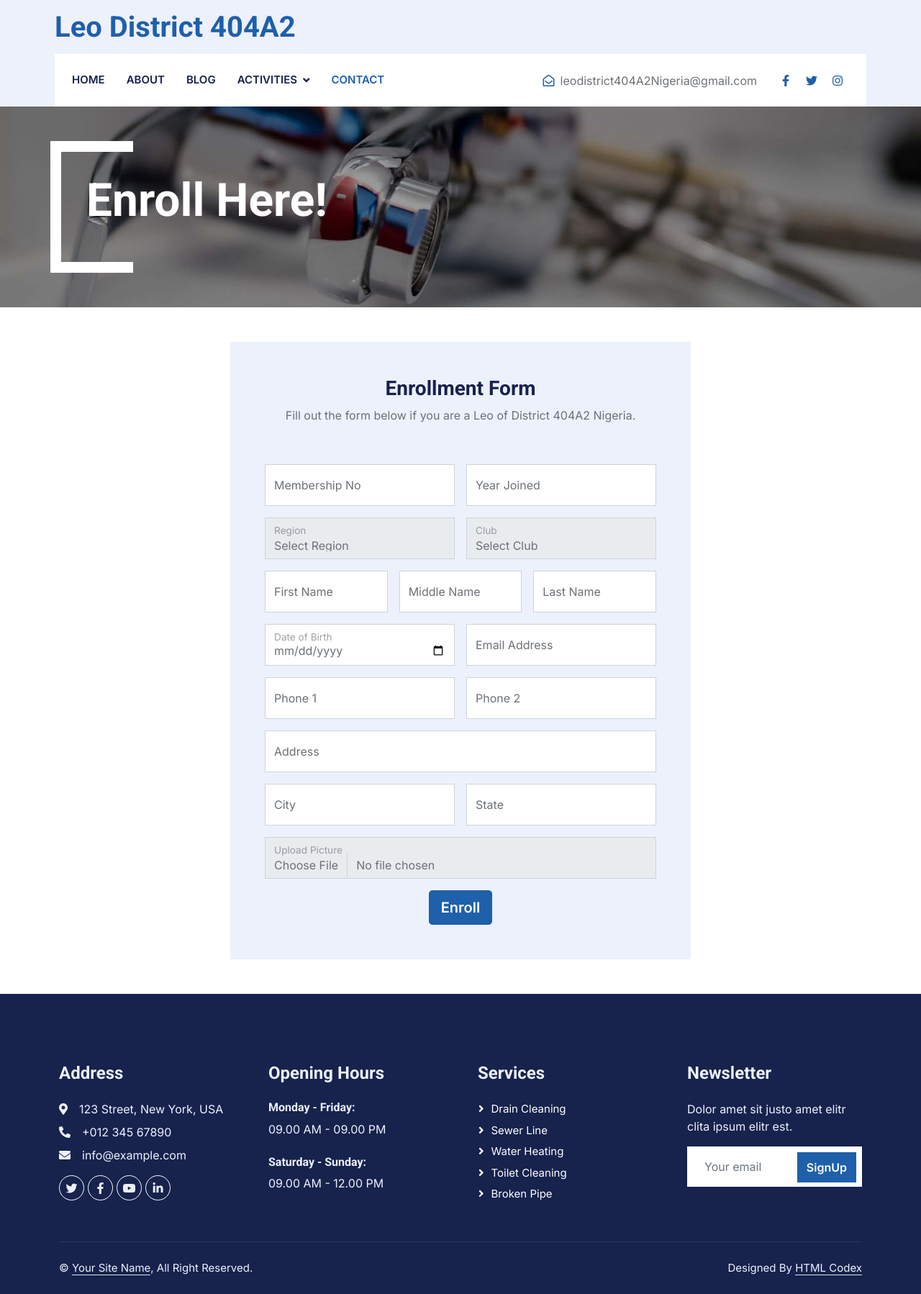
After one commit to Imoh27/LeoDistrict404A2-Website, a PHP site: page /form.html in a window 1280 px wide. The commit adds this page. Shown: the whole page at 72% size. Run offline with PHP 8.4, Linux system fonts and the light colour scheme; some libraries are stand-ins or nearby versions.

Commit message:
updated the ui

```diff
--- /dev/null
+++ b/form.html
@@ -0,0 +1,325 @@
+<!DOCTYPE html>
+<html lang="en">
+
+<head>
+    <meta charset="utf-8">
+    <title>Plumberz - Free Plumbing Website Template</title>
+    <meta content="width=device-width, initial-scale=1.0" name="viewport">
+    <meta content="" name="keywords">
+    <meta content="" name="description">
+
+    <!-- Favicon -->
+    <link href="img/favicon.ico" rel="icon">
+
+    <!-- Google Web Fonts -->
+    <link rel="preconnect" href="https://fonts.googleapis.com">
+    <link rel="preconnect" href="https://fonts.gstatic.com" crossorigin>
+    <link href="https://fonts.googleapis.com/css2?family=Inter:wght@400;600&family=Roboto:wght@500;700&display=swap" rel="stylesheet">
+
+    <!-- Icon Font Stylesheet -->
+    <link href="https://cdnjs.cloudflare.com/ajax/libs/font-awesome/5.10.0/css/all.min.css" rel="stylesheet">
+    <link href="https://cdn.jsdelivr.net/npm/bootstrap-icons@1.4.1/font/bootstrap-icons.css" rel="stylesheet">
+
+    <!-- Libraries Stylesheet -->
+    <link href="lib/animate/animate.min.css" rel="stylesheet">
+    <link href="lib/owlcarousel/assets/owl.carousel.min.css" rel="stylesheet">
+    <link href="lib/tempusdominus/css/tempusdominus-bootstrap-4.min.css" rel="stylesheet" />
+
+    <!-- Customized Bootstrap Stylesheet -->
+    <link href="css/bootstrap.min.css" rel="stylesheet">
+
+    <!-- Template Stylesheet -->
+    <link href="css/style.css" rel="stylesheet">
+</head>
+
+<body>
+    <!-- Spinner Start -->
+    <div id="spinner" class="show bg-white position-fixed translate-middle w-100 vh-100 top-50 start-50 d-flex align-items-center justify-content-center">
+        <div class="spinner-border text-primary" style="width: 3rem; height: 3rem;" role="status">
+            <span class="sr-only">Loading...</span>
+        </div>
+    </div>
+    <!-- Spinner End -->
+
+
+    <!-- Topbar Start -->
+    <div class="container-fluid bg-light d-none d-lg-block">
+        <div class="row align-items-center top-bar">
+            <div class="col-lg-3 col-md-12 text-center text-lg-start">
+                <a href="" class="navbar-brand m-0 p-0">
+                    <h1 class="text-primary m-0">Leo District 404A2</h1>
+                </a>
+            </div>
+            <div class="col-lg-9 col-md-12 text-end">
+                <!-- <div class="h-100 d-inline-flex align-items-center me-4">
+                    <i class="fa fa-map-marker-alt text-primary me-2"></i>
+                    <p class="m-0">123 Street, New York, USA</p>
+                </div>
+                <div class="h-100 d-inline-flex align-items-center me-4">
+                    <i class="far fa-envelope-open text-primary me-2"></i>
+                    <p class="m-0">info@example.com</p>
+                </div>
+                <div class="h-100 d-inline-flex align-items-center">
+                    <a class="btn btn-sm-square bg-white text-primary me-1" href=""><i class="fab fa-facebook-f"></i></a>
+                    <a class="btn btn-sm-square bg-white text-primary me-1" href=""><i class="fab fa-twitter"></i></a>
+                    <a class="btn btn-sm-square bg-white text-primary me-1" href=""><i class="fab fa-linkedin-in"></i></a>
+                    <a class="btn btn-sm-square bg-white text-primary me-0" href=""><i class="fab fa-instagram"></i></a>
+                </div> -->
+            </div>
+        </div>
+    </div>
+    <!-- Topbar End -->
+
+
+    <!-- Navbar Start -->
+    <div class="container-fluid nav-bar bg-light">
+        <nav class="navbar navbar-expand-lg navbar-light bg-white p-3 py-lg-0 px-lg-4">
+            <a href="" class="navbar-brand d-flex align-items-center m-0 p-0 d-lg-none">
+                <h1 class="text-primary m-0">Plumberz</h1>
+            </a>
+            <button class="navbar-toggler" type="button" data-bs-toggle="collapse" data-bs-target="#navbarCollapse">
+                <span class="fa fa-bars"></span>
+            </button>
+            <div class="collapse navbar-collapse" id="navbarCollapse">
+                <div class="navbar-nav me-auto">
+                    <a href="index.html" class="nav-item nav-link">Home</a>
+                    <a href="about.html" class="nav-item nav-link">About</a>
+                    <a href="service.html" class="nav-item nav-link">Blog</a>
+                    <div class="nav-item dropdown">
+                        <a href="#" class="nav-link dropdown-toggle" data-bs-toggle="dropdown">Activities</a>
+                        <div class="dropdown-menu fade-up m-0">
+                            <a href="booking.html" class="dropdown-item">Activities</a>
+                            <a href="team.html" class="dropdown-item">Signature Activities</a>
+                            <a href="testimonial.html" class="dropdown-item">Upcoming Activities</a>
+                            <a href="404.html" class="dropdown-item">Past Activities</a>
+                        </div>
+                    </div>
+                    <a href="contact.html" class="nav-item nav-link active">Contact</a>
+                </div>
+                <div class="h-100 d-inline-flex align-items-center me-4">
+                    <i class="far fa-envelope-open text-primary me-2"></i>
+                    <p class="m-0">leodistrict404A2Nigeria@gmail.com</p>
+                </div>
+                <div class="h-100 d-inline-flex align-items-center">
+                    <a class="btn btn-sm-square bg-white text-primary me-1" href="https://www.facebook.com/groups/leodistirct404a/" target="_blank"><i class="fab fa-facebook-f"></i></a>
+                    <a class="btn btn-sm-square bg-white text-primary me-1" href="https://twitter.com/LeoDist404a2?t=UNMJVXY_rO5MOYHOOWGJUA&s=09" target="_blank"><i class="fab fa-twitter"></i></a>
+                    <a class="btn btn-sm-square bg-white text-primary me-0" href="https://instagram.com/district404a2?igshid=MzRlODBiNWFlZA==" target="_blank"><i class="fab fa-instagram"></i></a>
+                </div>
+            </div>
+        </nav>
+    </div>
+    <!-- Navbar End -->
+
+
+    <!-- Page Header Start -->
+    <div class="container-fluid page-header mb-5 py-5">
+        <div class="container">
+            <h1 class="display-3 text-white mb-3 animated slideInDown">Enroll Here!</h1>
+
+        </div>
+    </div>
+    <!-- Page Header End -->
+
+
+    <!-- Form Start -->
+
+    <div class="d-flex justify-content-center">
+        <div class="col-md-6 wow fadeInUp" data-wow-delay="0.1s">
+          <div class="bg-light p-5 h-100 d-flex align-items-center">
+            <form>
+              <div class="row g-3">
+                <div class="col-md-12 text-center fh5co-heading mb-4">
+                  <h3 class="section-title">Enrollment Form</h3>
+                  <p>Fill out the form below if you are a Leo of District 404A2 Nigeria.</p>
+                </div>
+                <div class="col-md-6">
+                  <div class="form-floating">
+                    <input type="text" class="form-control" id="membership-no" placeholder="Membership No" required>
+                    <label for="membership-no">Membership No</label>
+                  </div>
+                </div>
+                <div class="col-md-6">
+                  <div class="form-floating">
+                    <input type="text" class="form-control" id="year-joined" placeholder="Year Joined" required>
+                    <label for="year-joined">Year Joined</label>
+                  </div>
+                </div>
+                <div class="col-md-6">
+                  <div class="form-floating">
+                    <select class="form-control" id="region" name="region" required>
+                      <option value="">Select Region</option>
+                      <option value="region1">Region 1</option>
+                      <option value="region2">Region 2</option>
+                      <option value="region3">Region 3</option>
+                    </select>
+                    <label for="region">Region</label>
+                  </div>
+                </div>
+                <div class="col-md-6">
+                  <div class="form-floating">
+                    <select class="form-control" id="clubs" name="clubs" required>
+                      <option value="">Select Club</option>
+                      <option value="club1">Club 1</option>
+                      <option value="club2">Club 2</option>
+                      <option value="club3">Club 3</option>
+                    </select>
+                    <label for="clubs">Club</label>
+                  </div>
+                </div>
+                <div class="col-md-4">
+                  <div class="form-floating">
+                    <input type="text" class="form-control" id="first-name" placeholder="First Name" required>
+                    <label for="first-name">First Name</label>
+                  </div>
+                </div>
+                <div class="col-md-4">
+                  <div class="form-floating">
+                    <input type="text" class="form-control" id="middle-name" placeholder="Middle Name">
+                    <label for="middle-name">Middle Name</label>
+                  </div>
+                </div>
+                <div class="col-md-4">
+                  <div class="form-floating">
+                    <input type="text" class="form-control" id="last-name" placeholder="Last Name" required>
+                    <label for="last-name">Last Name</label>
+                  </div>
+                </div>
+                <div class="col-md-6">
+                  <div class="form-floating">
+                    <input type="date" class="form-control" id="dob" required>
+                    <label for="dob">Date of Birth</label>
+                  </div>
+                </div>
+                <div class="col-md-6">
+                  <div class="form-floating">
+                    <input type="email" class="form-control" id="email" placeholder="Email Address" required>
+                    <label for="email">Email Address</label>
+                  </div>
+                </div>
+                <div class="col-md-6">
+                  <div class="form-floating">
+                    <input type="text" class="form-control" id="phone1" placeholder="Phone 1" required>
+                    <label for="phone1">Phone 1</label>
+                  </div>
+                </div>
+                <div class="col-md-6">
+                  <div class="form-floating">
+                    <input type="text" class="form-control" id="phone2" placeholder="Phone 2">
+                    <label for="phone2">Phone 2</label>
+                  </div>
+                </div>
+                <div class="col-12">
+                  <div class="form-floating">
+                    <input type="text" class="form-control" id="address" placeholder="Address" required>
+                    <label for="address">Address</label>
+                  </div>
+                </div>
+                <div class="col-md-6">
+                  <div class="form-floating">
+                    <input type="text" class="form-control" id="city" placeholder="City" required>
+                    <label for="city">City</label>
+                  </div>
+                </div>
+                <div class="col-md-6">
+                  <div class="form-floating">
+                    <input type="text" class="form-control" id="state" placeholder="State" required>
+                    <label for="state">State</label>
+                  </div>
+                </div>
+                <div class="col-12">
+                  <div class="form-floating">
+                    <input type="file" class="form-control" id="picture" required>
+                    <label for="picture">Upload Picture</label>
+                  </div>
+                </div>
+                <div class="col-12 text-center">
+                  <button class="btn btn-primary btn-lg" type="submit">Enroll</button>
+                </div>
+              </div>
+            </form>
+          </div>
+        </div>
+      </div>
+
+    <!-- Form End -->
+
+
+    <!-- Footer Start -->
+    <div class="container-fluid bg-dark text-light footer pt-5 mt-5 wow fadeIn" data-wow-delay="0.1s">
+        <div class="container py-5">
+            <div class="row g-5">
+                <div class="col-lg-3 col-md-6">
+                    <h4 class="text-light mb-4">Address</h4>
+                    <p class="mb-2"><i class="fa fa-map-marker-alt me-3"></i>123 Street, New York, USA</p>
+                    <p class="mb-2"><i class="fa fa-phone-alt me-3"></i>+012 345 67890</p>
+                    <p class="mb-2"><i class="fa fa-envelope me-3"></i>info@example.com</p>
+                    <div class="d-flex pt-2">
+                        <a class="btn btn-outline-light btn-social" href=""><i class="fab fa-twitter"></i></a>
+                        <a class="btn btn-outline-light btn-social" href=""><i class="fab fa-facebook-f"></i></a>
+                        <a class="btn btn-outline-light btn-social" href=""><i class="fab fa-youtube"></i></a>
+                        <a class="btn btn-outline-light btn-social" href=""><i class="fab fa-linkedin-in"></i></a>
+                    </div>
+                </div>
+                <div class="col-lg-3 col-md-6">
+                    <h4 class="text-light mb-4">Opening Hours</h4>
+                    <h6 class="text-light">Monday - Friday:</h6>
+                    <p class="mb-4">09.00 AM - 09.00 PM</p>
+                    <h6 class="text-light">Saturday - Sunday:</h6>
+                    <p class="mb-0">09.00 AM - 12.00 PM</p>
+                </div>
+                <div class="col-lg-3 col-md-6">
+                    <h4 class="text-light mb-4">Services</h4>
+                    <a class="btn btn-link" href="">Drain Cleaning</a>
+                    <a class="btn btn-link" href="">Sewer Line</a>
+                    <a class="btn btn-link" href="">Water Heating</a>
+                    <a class="btn btn-link" href="">Toilet Cleaning</a>
+                    <a class="btn btn-link" href="">Broken Pipe</a>
+                </div>
+                <div class="col-lg-3 col-md-6">
+                    <h4 class="text-light mb-4">Newsletter</h4>
+                    <p>Dolor amet sit justo amet elitr clita ipsum elitr est.</p>
+                    <div class="position-relative mx-auto" style="max-width: 400px;">
+                        <input class="form-control border-0 w-100 py-3 ps-4 pe-5" type="text" placeholder="Your email">
+                        <button type="button" class="btn btn-primary py-2 position-absolute top-0 end-0 mt-2 me-2">SignUp</button>
+                    </div>
+                </div>
+            </div>
+        </div>
+        <div class="container">
+            <div class="copyright">
+                <div class="row">
+                    <div class="col-md-6 text-center text-md-start mb-3 mb-md-0">
+                        &copy; <a class="border-bottom" href="#">Your Site Name</a>, All Right Reserved.
+                    </div>
+                    <div class="col-md-6 text-center text-md-end">
+                        <!--/*** This template is free as long as you keep the footer author’s credit link/attribution link/backlink. If you'd like to use the template without the footer author’s credit link/attribution link/backlink, you can purchase the Credit Removal License from "https://htmlcodex.com/credit-removal". Thank you for your support. ***/-->
+                        Designed By <a class="border-bottom" href="https://htmlcodex.com">HTML Codex</a>
+                    </div>
+                </div>
+            </div>
+        </div>
+    </div>
+    <!-- Footer End -->
+
+
+    <!-- Back to Top -->
+    <a href="#" class="btn btn-lg btn-primary btn-lg-square rounded-0 back-to-top"><i class="bi bi-arrow-up"></i></a>
+
+
+    <!-- JavaScript Libraries -->
+    <script src="https://code.jquery.com/jquery-3.4.1.min.js"></script>
+    <script src="https://cdn.jsdelivr.net/npm/bootstrap@5.0.0/dist/js/bootstrap.bundle.min.js"></script>
+    <script src="lib/wow/wow.min.js"></script>
+    <script src="lib/easing/easing.min.js"></script>
+    <script src="lib/waypoints/waypoints.min.js"></script>
+    <script src="lib/counterup/counterup.min.js"></script>
+    <script src="lib/owlcarousel/owl.carousel.min.js"></script>
+    <script src="lib/tempusdominus/js/moment.min.js"></script>
+    <script src="lib/tempusdominus/js/moment-timezone.min.js"></script>
+    <script src="lib/tempusdominus/js/tempusdominus-bootstrap-4.min.js"></script>
+
+    <!-- Template Javascript -->
+    <script src="js/main.js"></script>
+</body>
+
+</html>
```
Also changed, not shown: css/style.css (+31 -0 lines), index.html (+39 -30 lines), img/d.jpg (added), img/dplogo23-24.jpg (added), img/e.jpg (added), img/homepagebagraound-image.jpeg (added).
